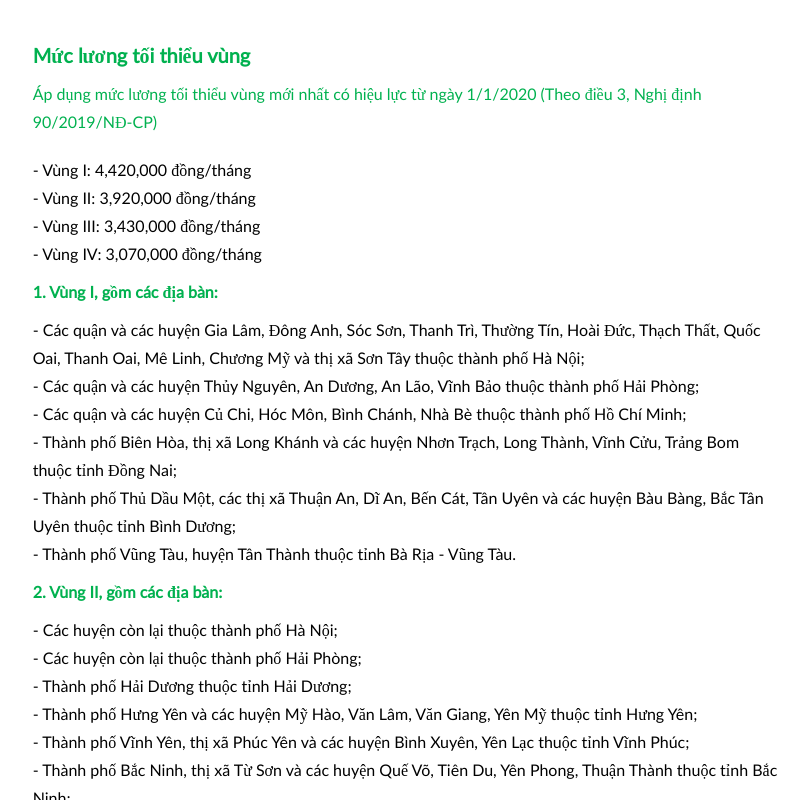
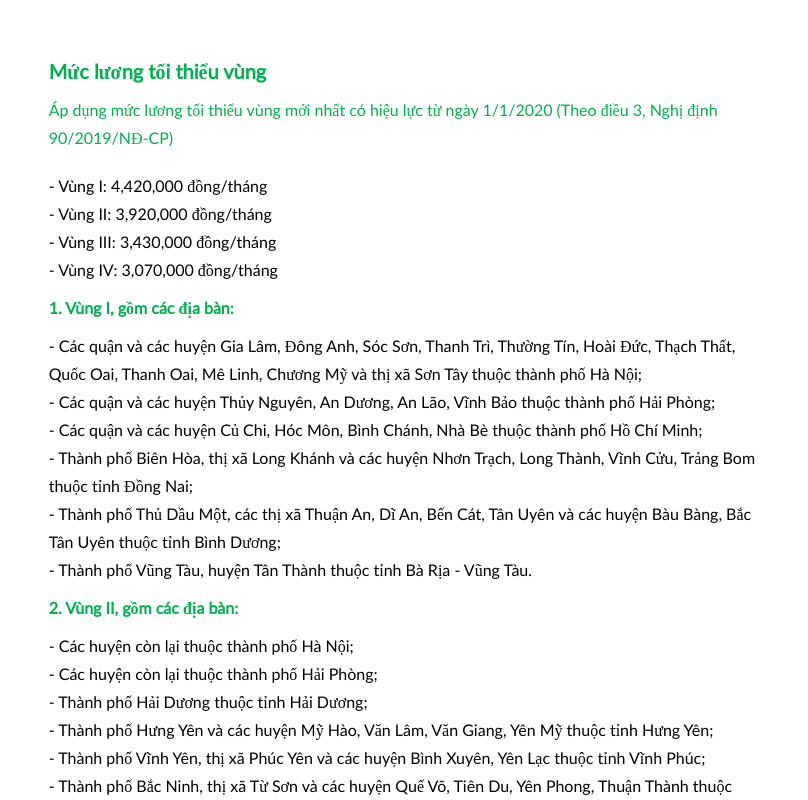
Before and after one commit to htphongx4/chuyendoiluong2, a Nuxt app: page /muc-luong-toi-thieu-vung in a window 1280 px wide. Shown: the top 800 px of the page, without its empty margins (234-1042 px from the left). Built offline with nearby package versions, Linux system fonts and the light colour scheme.

Commit message:
update container

```diff
--- a/pages/muc-luong-toi-thieu-vung/index.vue
+++ b/pages/muc-luong-toi-thieu-vung/index.vue
@@ -29,7 +29,7 @@
       />
     </Head>
   </Html>
-  <div class="tw-container tw-mx-auto tw-w-7/12 tw-pb-10">
+  <div class="tw-container tw-mx-auto md:tw-w-7/12 tw-pb-10 tw-px-4 tw-py-4">
     <div class="tw-text-primary-medium tw-mb-5">
       <h4 class="text-primary tw-text-lg">
         <strong>Mức lương tối thiểu vùng</strong>
```
